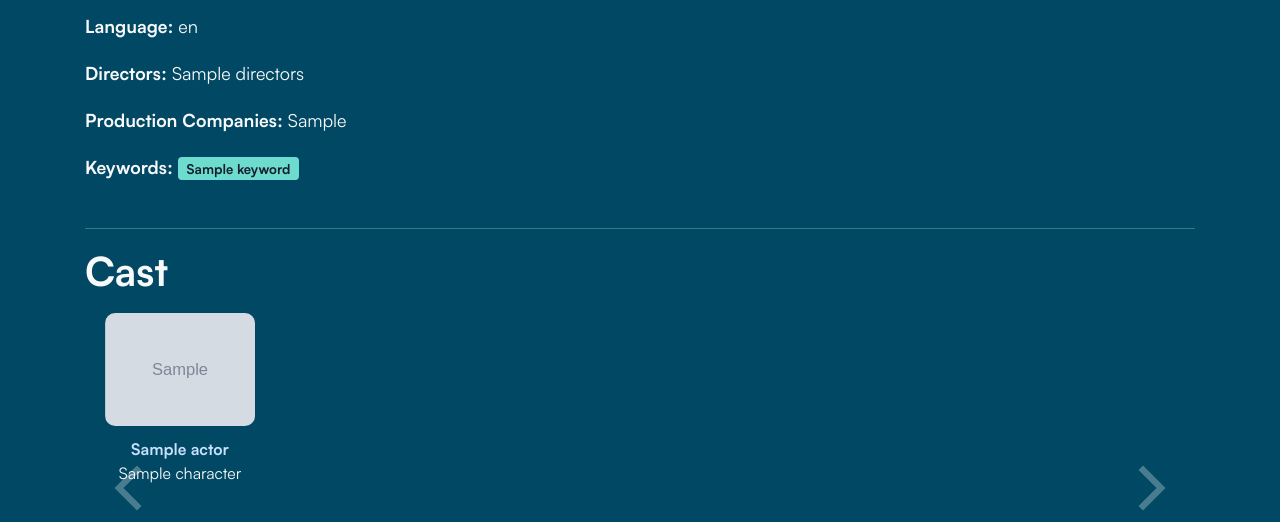
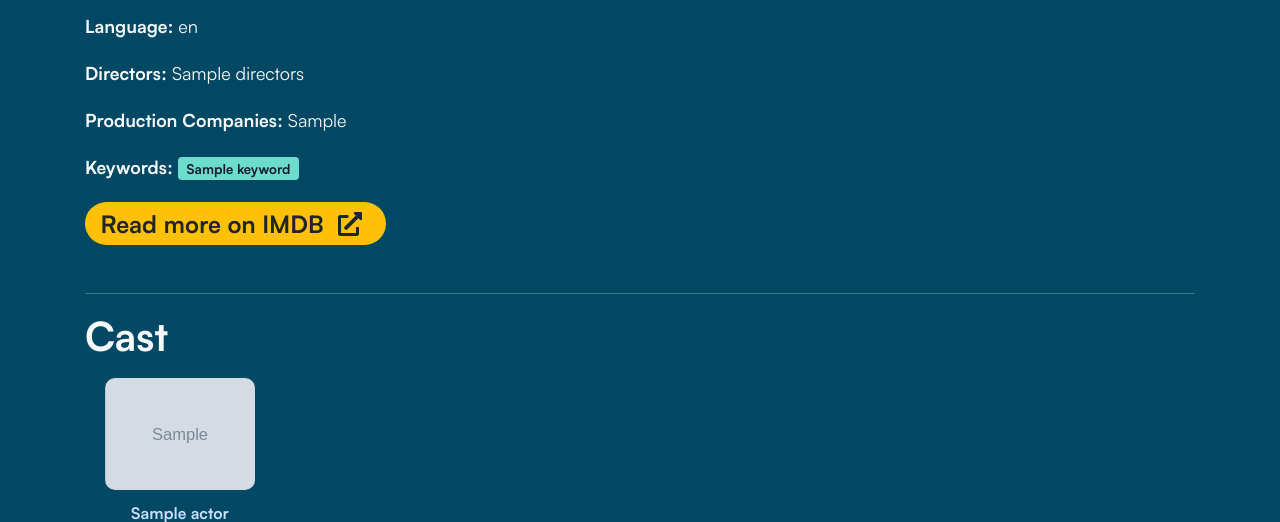
Before and after one commit to 1Gokul/MediaScout, a Flask app: template templates/movie-detail.html in a window 1280 px wide. Shown: the part 707-1229 px from the top of the page. Run offline with Flask 2, Linux system fonts and the light colour scheme; the template is opened without the code that fills it: most values are stand-ins (such as "Sample title", 1, 10 or a date in 2020); grey boxes marked "Sample" are stand-in pictures; parts of the project's set-up code (start-up, migrations or seed data) failed here and were passed over.

Commit message:
Added IMDB link to details page

```diff
--- a/media_finder.py
+++ b/media_finder.py
@@ -116,8 +116,12 @@ class MediaFinder:
 
         # Adding additional info
         simplified_response["tagline"] = response["tagline"]
-
         simplified_response["description"] = response["overview"]
+        simplified_response["imdb_link"] = (
+            f"https://www.imdb.com/title/{response['imdb_id']}"
+            if "imdb_id" in response
+            else "N/A"
+        )
 
         # Show a trailer
         video_id = None
--- a/templates/macros.html
+++ b/templates/macros.html
@@ -49,7 +49,7 @@
             {% endif %}
 
             {% if input_dict["trailer"] %}
-            <a class="youtube-link px-3 py-2 fw-bold" href="{{ input_dict['trailer'] }}" data-fancybox>
+            <a class="youtube-link px-3 py-2 my-2 fw-bold" href="{{ input_dict['trailer'] }}" data-fancybox>
                 <i class="fab fa-youtube"></i>
                 Trailer
             </a>
@@ -93,6 +93,18 @@
         {% endfor %}
         {% endif %}
     </p>
+    {% if input_dict["imdb_link"] != "N/A" %}
+    <p>
+    <h2>
+        <a href="{{ input_dict['imdb_link'] }}">
+            <span class="badge rounded-pill bg-warning text-dark">
+                Read more on IMDB
+                <i class="fas fa-external-link-alt mx-2"></i>
+            </span>
+        </a>
+    </h2>
+    </p>
+    {% endif %}
 </div>
 
 {% endmacro %}
```
Also changed, not shown: requirements.txt (+9 -5 lines).
